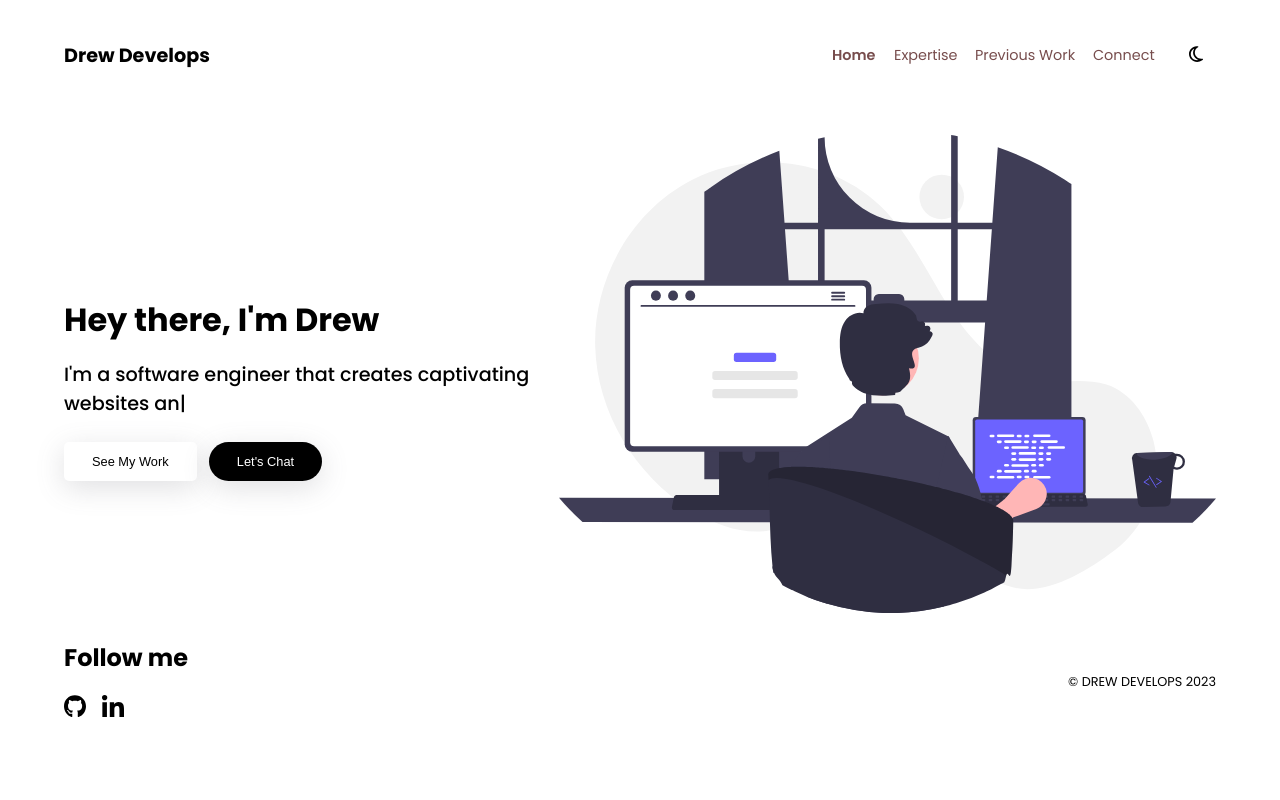
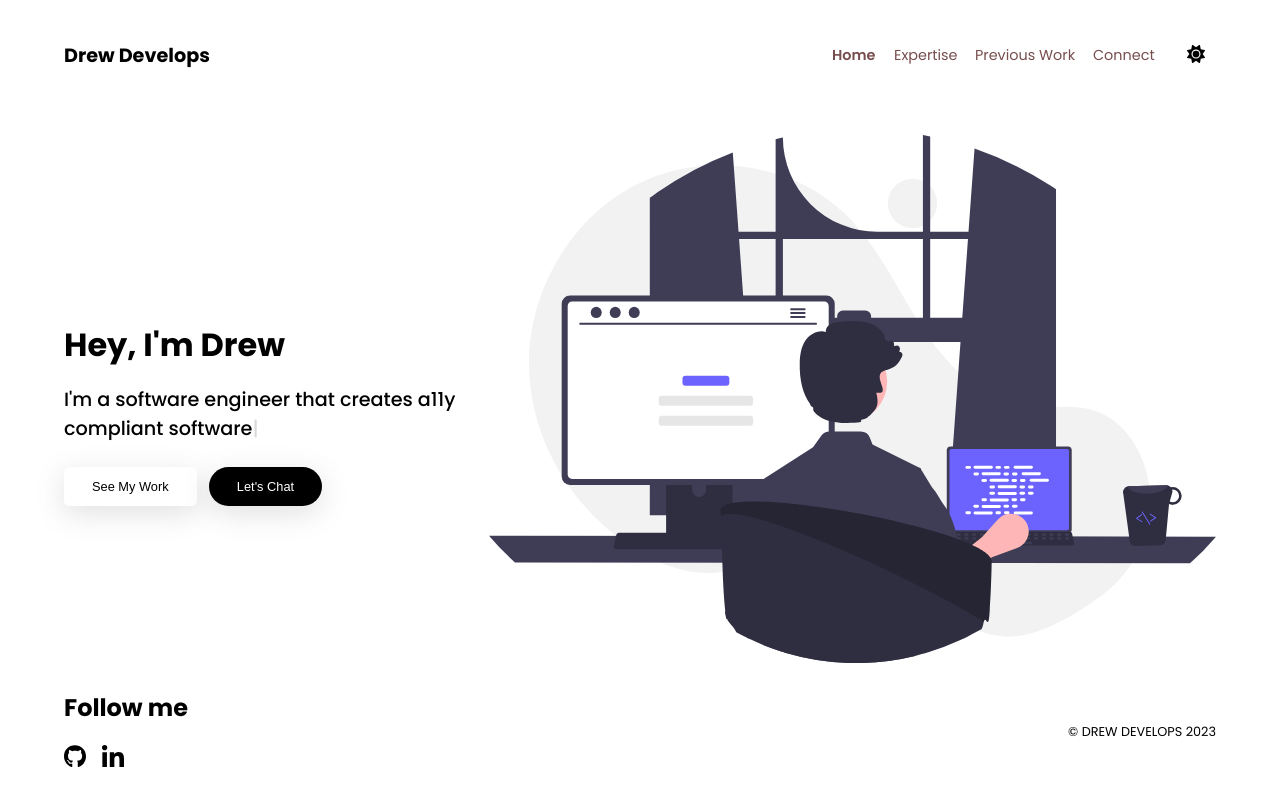
Before and after one commit to drewdoesdevelopment/drew-develops, a SvelteKit app: page / in a window 1280 px wide. Built offline with nearby package versions, Linux system fonts and the light colour scheme.

Commit message:
Finshes theme selection logic

```diff
--- a/src/elements/Navbar.svelte
+++ b/src/elements/Navbar.svelte
@@ -1,13 +1,33 @@
 <script lang="ts">
 	import { page } from '$app/stores';
+	import { onMount } from 'svelte';
 
-    // TODO: Replace with the OS preference color scheme and set theme cookie
-	let userTheme = 'dark';
+	let theme = 'light';
 
-	function onThemeButtonClick() {
-		userTheme === 'dark' ? (userTheme = 'light') : (userTheme = 'dark');
-        console.log(userTheme);
+	function toggleTheme() {
+		theme = theme === 'light' ? 'dark' : 'light';
+		localStorage.setItem('theme', theme);
+		applyTheme();
 	}
+
+	function applyTheme() {
+		document.documentElement.setAttribute('data-theme', theme);
+	}
+
+	function getUserOSColorScheme() {
+		if (window.matchMedia && window.matchMedia('(prefers-color-scheme: dark)').matches) {
+			return 'dark';
+		}
+		return 'light';
+	}
+
+	onMount(() => {
+		const storedTheme = localStorage.getItem('theme');
+
+		theme = storedTheme || getUserOSColorScheme();
+		applyTheme();
+        console.log('onmount theme is', theme);
+	});
 
 	const navLinks = [
 		{ label: 'Home', href: '/' },
@@ -45,11 +65,8 @@
 				</li>
 			{/each}
 		</ul>
-		<button class="theme-selector" on:click={onThemeButtonClick}>
-			<img
-				src={userTheme === 'dark' ? icons.moon.source : icons.sun.source}
-				alt={icons.moon.altText}
-			/>
+		<button class="theme-selector" on:click={toggleTheme}>
+			<img src={theme === 'dark' ? icons.moon.source : icons.sun.source} alt={icons.moon.altText} />
 		</button>
 	</div>
 </nav>
@@ -83,7 +100,7 @@
 			margin-left: 0.5rem;
 			border-radius: 50%;
 			height: 28px;
-            width: 40px;
+			width: 40px;
 
 			img {
 				height: 18px;
--- a/src/routes/+page.svelte
+++ b/src/routes/+page.svelte
@@ -6,9 +6,9 @@
 
 	onMount(() => {
 		new Typed(typeWriterElement, {
-			strings: ['accessibly compliant apps', 'captivating websites and uis', 'pixel-perfect custom designs from a mockup'],
-			typeSpeed: 50,
-			backSpeed: 40,
+			strings: ['captivating, SEO-focused websites', 'a11y compliant software', 'competitive solutions leveraging AI'],
+			typeSpeed: 40,
+			backSpeed: 32,
 			loop: true
 		});
 	});
@@ -16,8 +16,8 @@
 
 <main>
 	<div class="hero">
-		<div class="flex-container">
-			<h1>Hey there, I'm Drew</h1>
+		<div class="flex-container hero-text">
+			<h1>Hey, I'm Drew</h1>
 			<h2>
 				I'm a software engineer that creates <span bind:this={typeWriterElement} />
 			</h2>
@@ -49,6 +49,10 @@
 		display: flex;
 		align-items: center;
 		justify-content: space-between;
+
+        &-text {
+            width: 40%;
+        }
 
 		img {
 			height: auto;
```
